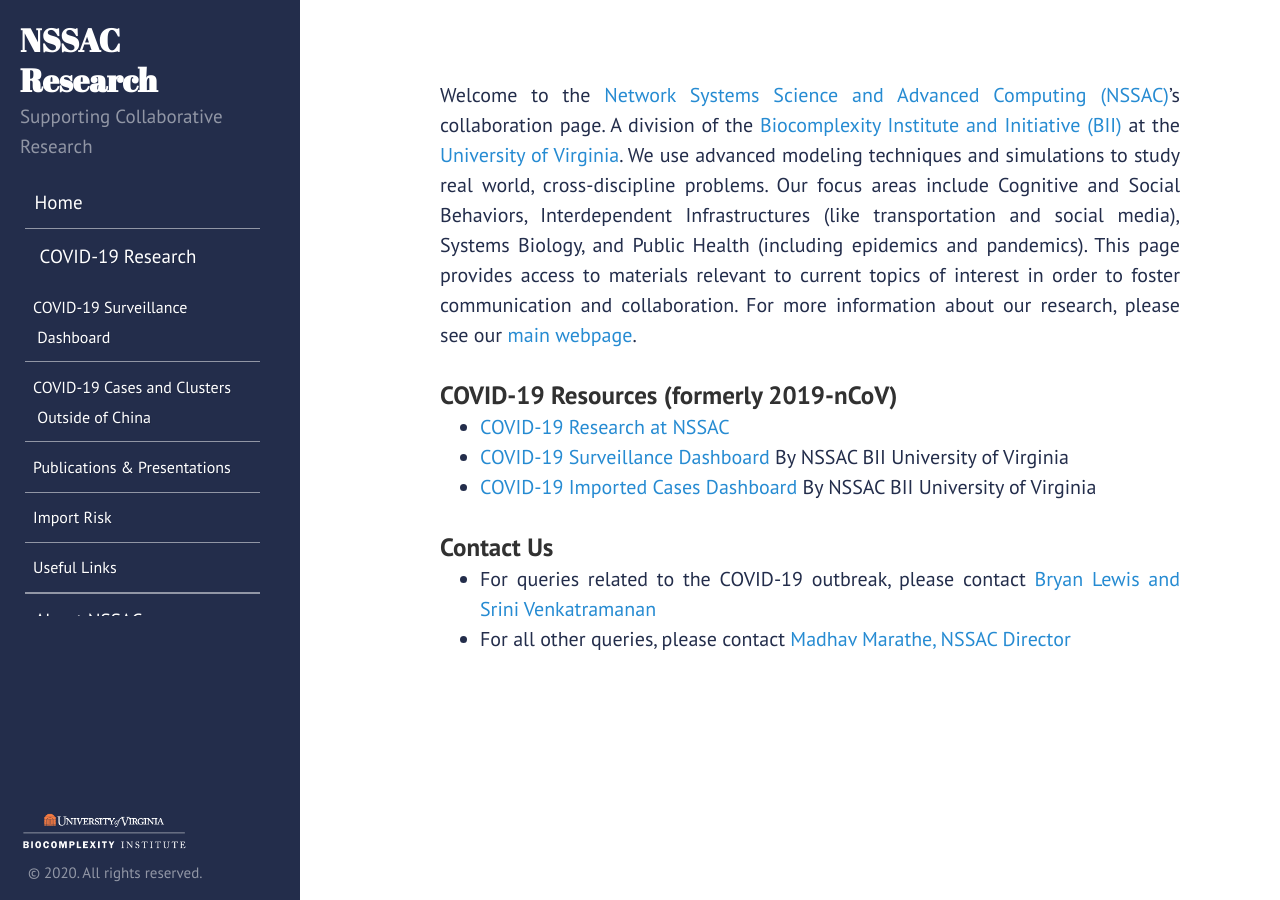
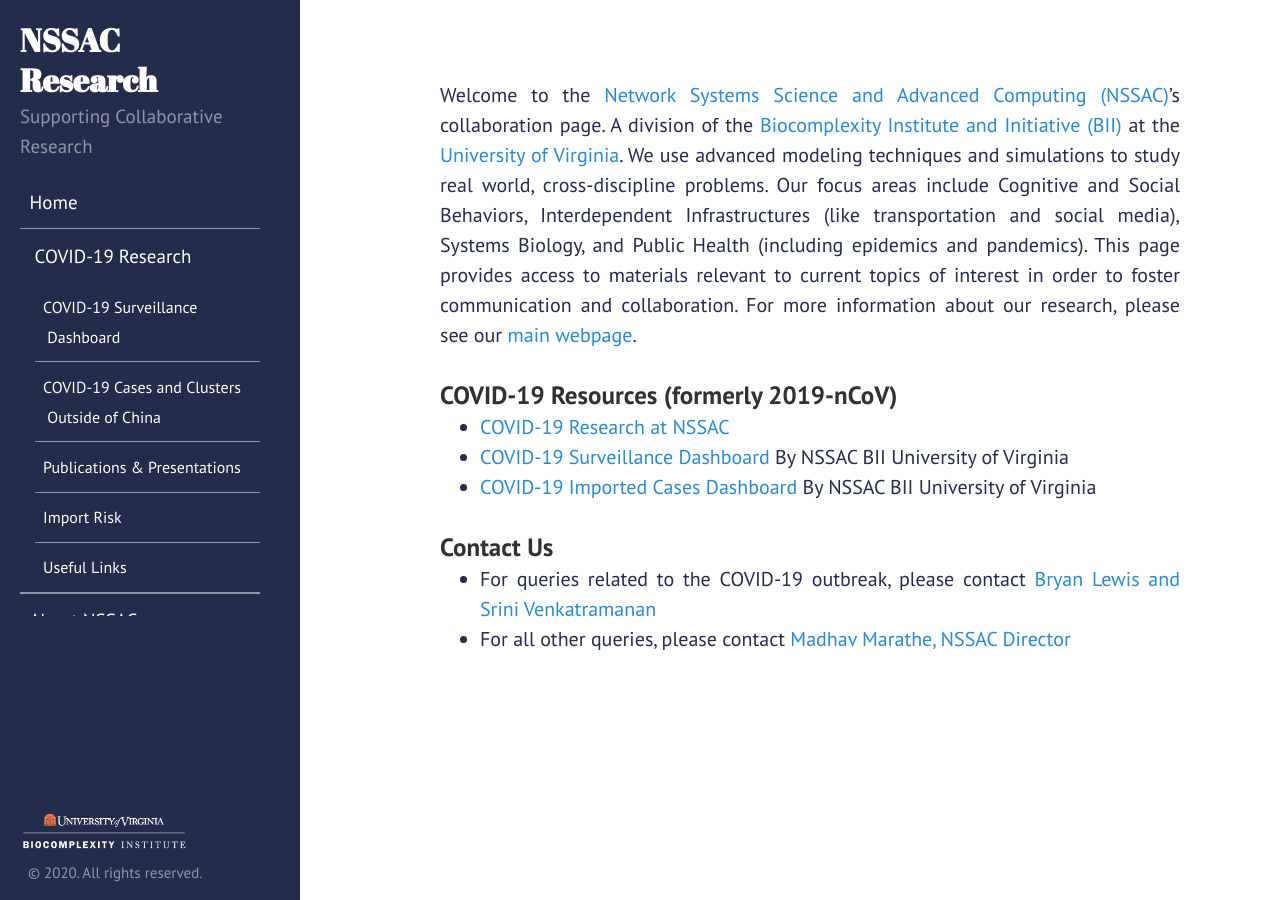
Before and after one commit to mehta-gaurav/mehta-gaurav.github.io, a Jekyll site: the page built from index.md, in a window 1280 px wide. Built offline with Jekyll 4.4.1, drawn with Linux system fonts in a browser that asks for light colours.

Commit message:
Update layout.css

```diff
--- a/public/css/layout.css
+++ b/public/css/layout.css
@@ -50,7 +50,7 @@
     display: block;
     color: white;
     text-shadow: 1px 1px 0 rgba(0, 0, 0, .125);
-    width: 235px;
+   // width: 235px;
 }
 
 a:-webkit-any-link {
```
